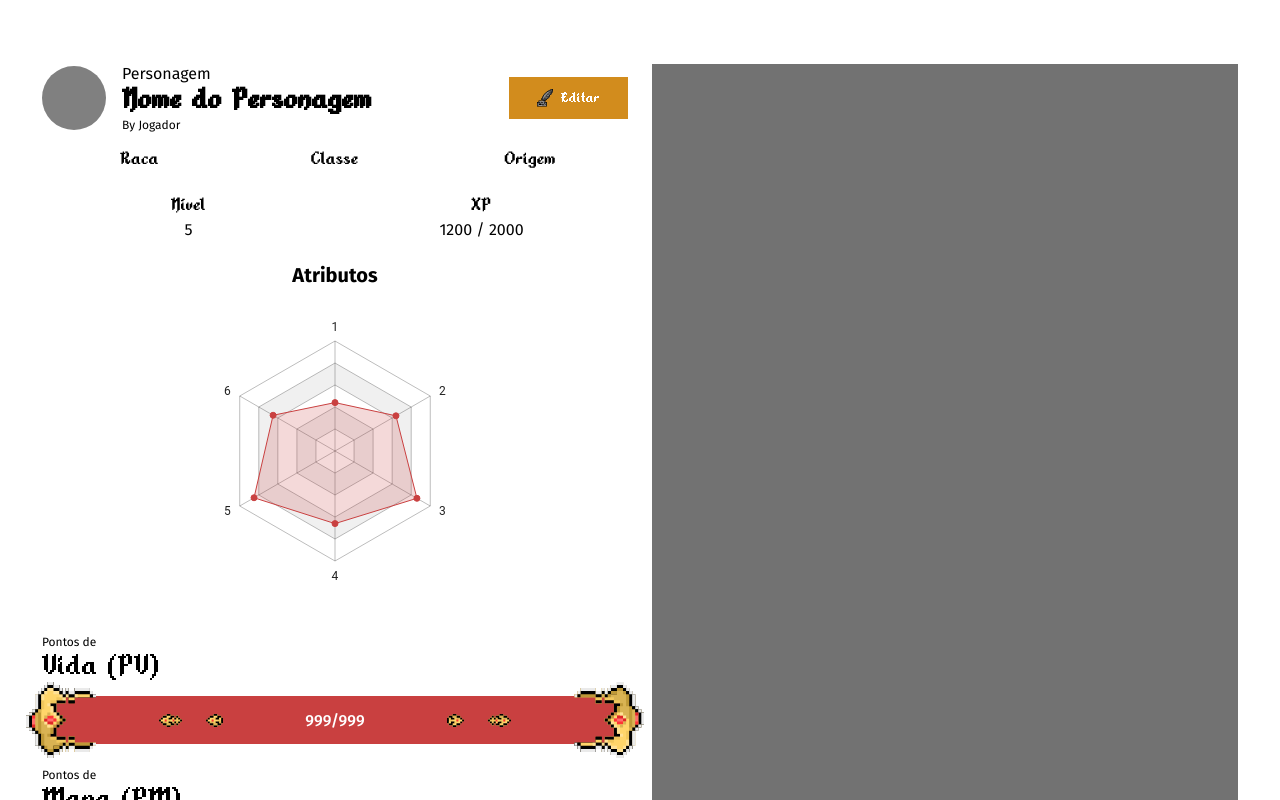
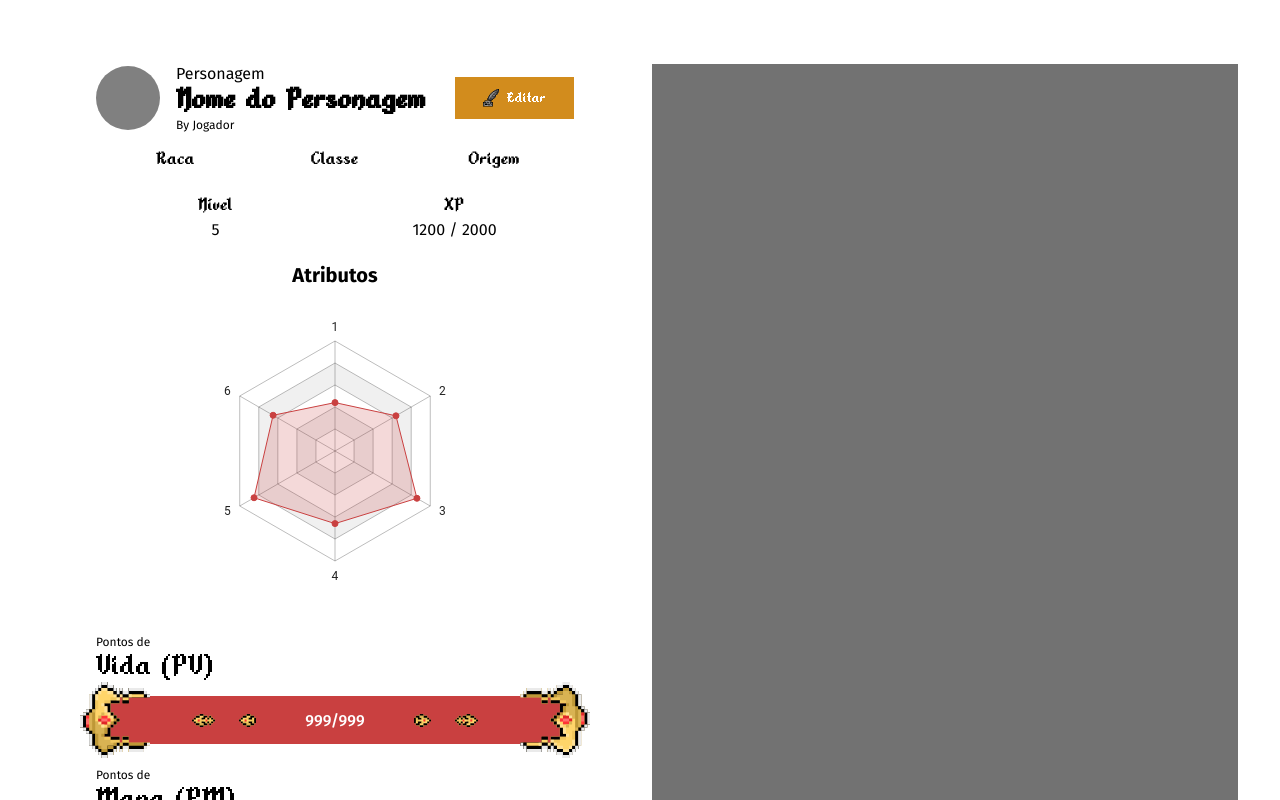
Before and after one commit to F20Org/f20-front, a React (Vite) app: page /f20-front/characters/1 in a window 1280 px wide. Built offline with nearby package versions, Linux system fonts and the light colour scheme.

Commit message:
feat: implement Stats component with increment/decrement functionality and dynamic background gradient

```diff
--- a/src/pages/Characters/DetailsPage/components/CharacterInfos/components/LifeSituation/components/Stats/index.tsx
+++ b/src/pages/Characters/DetailsPage/components/CharacterInfos/components/LifeSituation/components/Stats/index.tsx
@@ -7,6 +7,7 @@ export const Stats = (props: StatsProps) => {
     label,
     color,
     maxPoints,
+    setPoints,
     arrowImage,
     focusLabel,
     borderImage,
@@ -14,23 +15,47 @@ export const Stats = (props: StatsProps) => {
     arrowPlusImage,
   } = props
 
+  const handleClick = (type: 'increment' | 'decrement', plus: boolean) => {
+    if (type === 'increment') {
+      if (currentPoints < maxPoints) {
+        setPoints(Math.min(currentPoints + (plus ? 10 : 1), maxPoints))
+      }
+    } else {
+      if (currentPoints > 0) {
+        setPoints(Math.max(currentPoints - (plus ? 10 : 1), 0))
+      }
+    }
+  }
+
   return (
     <StatsContainer>
       <h2>
         {label} <br /> <span> {focusLabel} </span>
       </h2>
-      <StatsInput color={color}>
+      <StatsInput color={color} percentage={(currentPoints / maxPoints) * 100}>
         <BorderImage src={borderImage} inverted={false} />
         <Buttons inverted={false}>
-          <img src={arrowPlusImage} />
-          <img src={arrowImage} />
+          <img
+            onClick={() => handleClick('decrement', true)}
+            src={arrowPlusImage}
+          />
+          <img
+            onClick={() => handleClick('decrement', false)}
+            src={arrowImage}
+          />
         </Buttons>
         <p>
           {currentPoints}/{maxPoints}
         </p>
         <Buttons inverted={true}>
-          <img src={arrowPlusImage} />
-          <img src={arrowImage} />
+          <img
+            onClick={() => handleClick('increment', true)}
+            src={arrowPlusImage}
+          />
+          <img
+            onClick={() => handleClick('increment', false)}
+            src={arrowImage}
+          />
         </Buttons>
         <BorderImage src={borderImage} inverted={true} />
       </StatsInput>
--- a/src/pages/Characters/DetailsPage/components/CharacterInfos/components/LifeSituation/components/Stats/styles.ts
+++ b/src/pages/Characters/DetailsPage/components/CharacterInfos/components/LifeSituation/components/Stats/styles.ts
@@ -28,6 +28,7 @@ export const StatsContainer = styled.div`
 
 interface StatsInputProps {
   color: keyof typeof themes.COLORS
+  percentage: number
 }
 
 export const StatsInput = styled.div<StatsInputProps>`
@@ -36,7 +37,12 @@ export const StatsInput = styled.div<StatsInputProps>`
   width: 100%;
   height: 48px;
 
-  background-color: ${({ theme, color }) => theme.COLORS[color]};
+  background: linear-gradient(
+    to right,
+    ${({ theme, color, percentage }) =>
+      `${theme.COLORS[color]} ${percentage}%,
+     ${theme.COLORS.GRAY_900} ${percentage}%`}
+  );
 
   align-items: center;
   justify-content: space-between;
--- a/src/pages/Characters/DetailsPage/components/CharacterInfos/components/LifeSituation/components/Stats/types.ts
+++ b/src/pages/Characters/DetailsPage/components/CharacterInfos/components/LifeSituation/components/Stats/types.ts
@@ -9,4 +9,5 @@ export type StatsProps = {
   arrowImage: string
   arrowPlusImage: string
   borderImage: string
+  setPoints: (points: number) => void
 }
--- a/src/pages/Characters/DetailsPage/components/CharacterInfos/components/LifeSituation/index.tsx
+++ b/src/pages/Characters/DetailsPage/components/CharacterInfos/components/LifeSituation/index.tsx
@@ -9,14 +9,22 @@ import BlueArrowPlusImage from 'assets/icons/bluePlusArrow.svg'
 import { Stats } from './components/Stats'
 
 import { LifeSituationContainer } from './styles'
+import { useState } from 'react'
 
 export const LifeSituation = () => {
+  const [life, setLife] = useState<number>(999)
+  const [lifeMax, setLifeMax] = useState<number>(999)
+
+  const [mana, setMana] = useState<number>(999)
+  const [manaMax, setManaMax] = useState<number>(999)
+
   return (
     <LifeSituationContainer>
       <Stats
-        maxPoints={999}
         label='Pontos de'
-        currentPoints={999}
+        setPoints={setLife}
+        maxPoints={lifeMax}
+        currentPoints={life}
         focusLabel='Vida (PV)'
         arrowImage={RedArrowImage}
         borderImage={LifeBorder}
@@ -25,9 +33,10 @@ export const LifeSituation = () => {
       />
 
       <Stats
-        maxPoints={999}
         label='Pontos de'
-        currentPoints={999}
+        setPoints={setMana}
+        maxPoints={manaMax}
+        currentPoints={mana}
         focusLabel='Mana (PM)'
         arrowImage={BlueArrowImage}
         borderImage={ManaBorder}
--- a/src/pages/Characters/DetailsPage/styles.ts
+++ b/src/pages/Characters/DetailsPage/styles.ts
@@ -31,7 +31,9 @@ export const LeftBar = styled.div`
 
   display: flex;
   flex-direction: column;
+
   gap: 24px;
+  padding: 0 54px;
 `
 
 export const RightBar = styled(LeftBar)`
```
